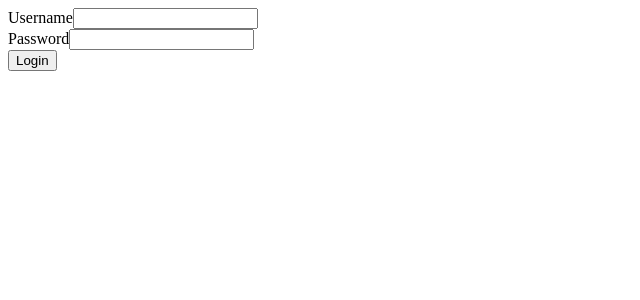
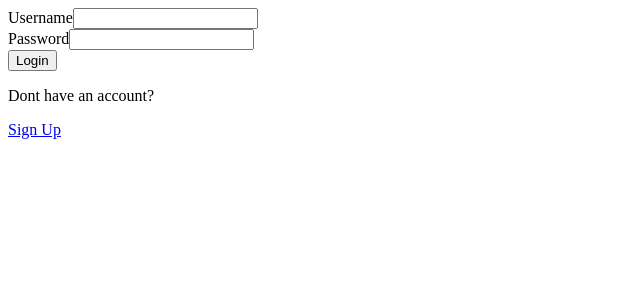
Before and after one commit to faurdent/TODOListApp, a Vue app in the folder frontend/: page /login in a window 1280 px wide. Shown: the top 300 px of the page, without its empty margins (0-640 px from the left). Built offline with nearby package versions, Linux system fonts and the light colour scheme.

Commit message:
Link to the sign-up component

```diff
--- a/frontend/src/views/Login.vue
+++ b/frontend/src/views/Login.vue
@@ -24,6 +24,10 @@
             <span v-show="loading" class="spinner-border spinner-border-sm"></span>
             <span>Login</span>
           </button>
+        </div>
+        <div>
+          <p>Dont have an account?</p>
+          <router-link to="/sign-up">Sign Up</router-link>
         </div>
         <div class="form-group">
           <div v-if="message" class="alert alert-danger" role="alert">{{ message }}</div>
```
